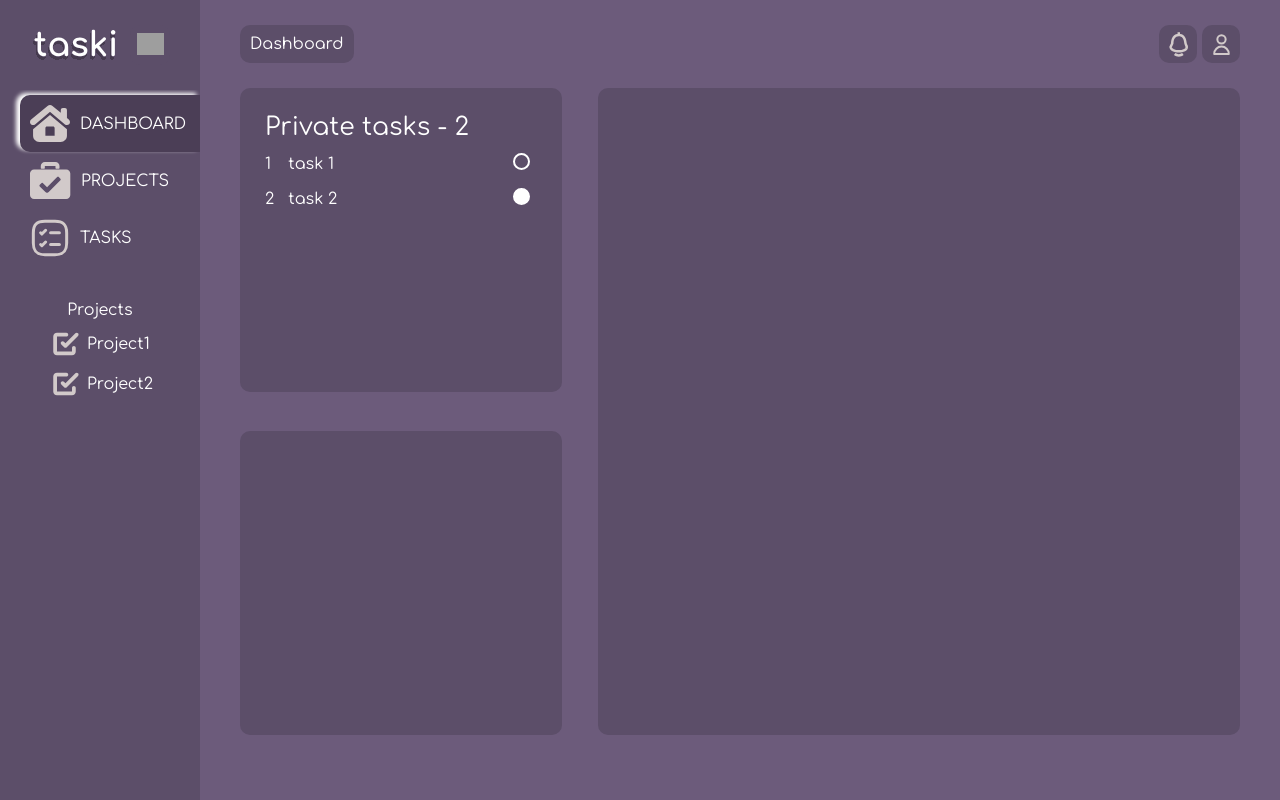
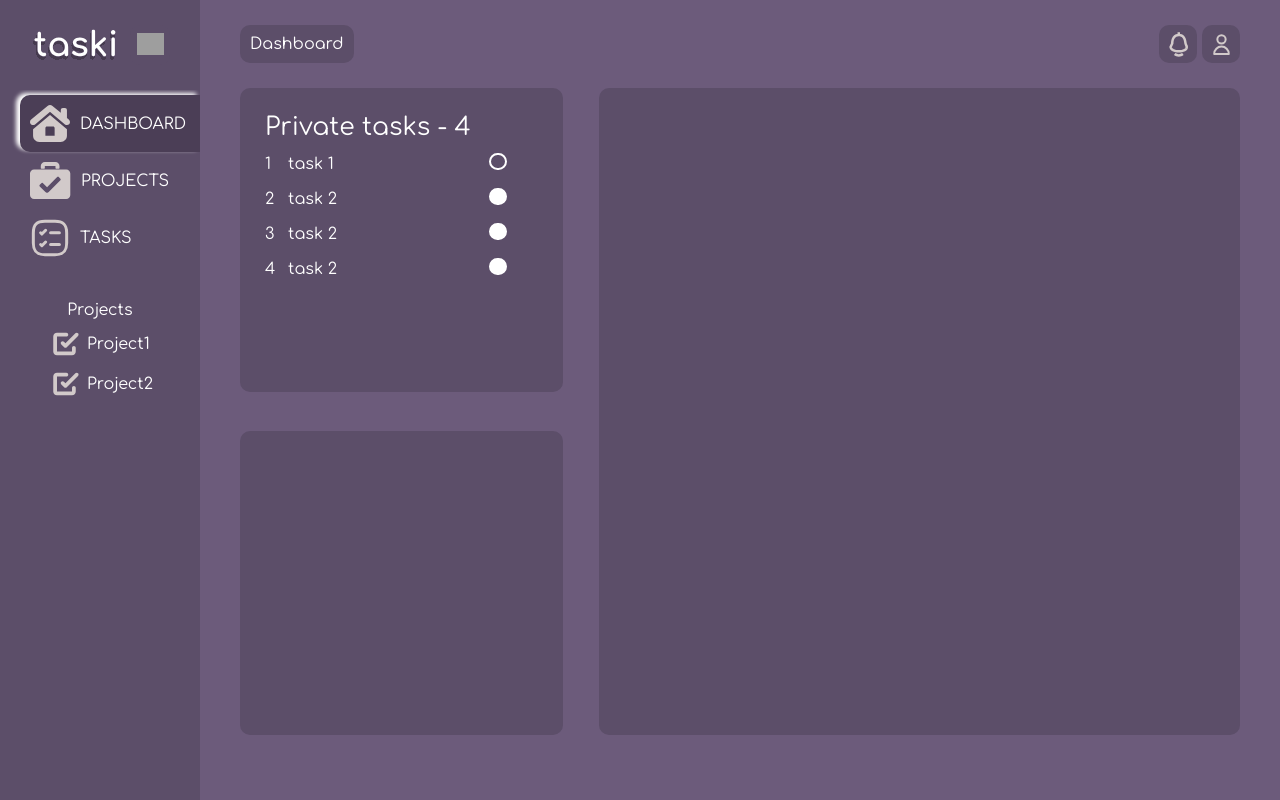
Before and after one commit to 4aykovski/task-manager-front, a React (Create React App) app: page /dashboard in a window 1280 px wide. Built offline with nearby package versions, Linux system fonts and the light colour scheme; grey boxes are pictures that could not be loaded.

Commit message:
feat: add scroll

```diff
--- a/src/components/PrivateTasksCard/PrivateTasksCard.module.css
+++ b/src/components/PrivateTasksCard/PrivateTasksCard.module.css
@@ -7,6 +7,17 @@
     padding: 25px;
 }
 
+.PrivateTasksCardList {
+    display: block;
+}
+
+.PrivateTasksCardListWrapper {
+    padding: 0 25px 15px 0;
+    overflow: auto;
+    max-height: 100%;
+    min-height: 100%;
+}
+
 .Heading {
     font-size: 25px;
     margin-bottom: 10px;
--- a/src/components/PrivateTasksCard/PrivateTasksCard.tsx
+++ b/src/components/PrivateTasksCard/PrivateTasksCard.tsx
@@ -14,6 +14,8 @@ const PrivateTasksCard: FC<PrivateTasksCardProps> = ({tasks}) => {
     return (
         <Card className={classes.PrivateTasksCard}>
             <div className={classes.Heading}>Private tasks - {tasks.length}</div>
+            <div className={classes.PrivateTasksCardListWrapper}>
+                <div className={classes.PrivateTasksCardList}>
                     <ul>
                         {tasks.map((task) => (
                             <PrivateTasksCardItem
@@ -21,6 +23,8 @@ const PrivateTasksCard: FC<PrivateTasksCardProps> = ({tasks}) => {
                                 task={task}/>
                         ))}
                     </ul>
+                </div>
+            </div>
         </Card>
     );
 };
--- a/src/pages/Dashboard/Dashboard.tsx
+++ b/src/pages/Dashboard/Dashboard.tsx
@@ -24,6 +24,20 @@ const Dashboard = () => {
             description: 'task 2 description',
             complete: useState(true)
         },
+        {
+            id: 3,
+            route: "/task/2",
+            name: 'task 2',
+            description: 'task 2 description',
+            complete: useState(true)
+        },
+        {
+            id: 4,
+            route: "/task/2",
+            name: 'task 2',
+            description: 'task 2 description',
+            complete: useState(true)
+        },
     ]
 
 
```
Lines whose indentation alone changed are shown as unchanged.
